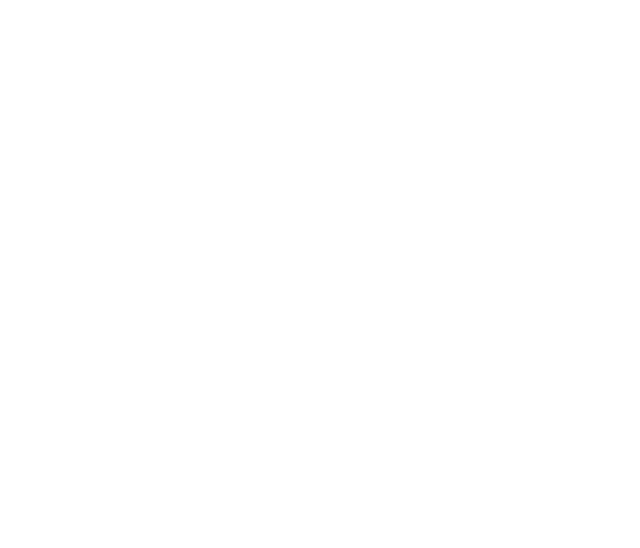
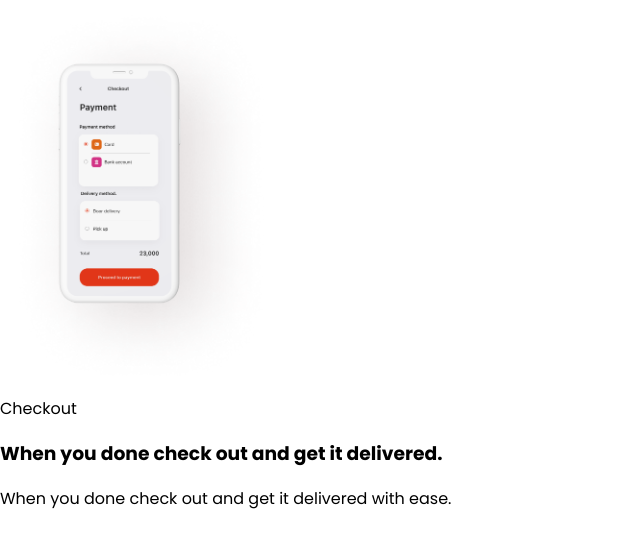
Before and after one commit to rahmonaliyev2007/olange, a plain HTML site: page index.html in a window 1280 px wide. Shown: the whole page, without its empty margins (0-640 px from the left). Drawn offline with Linux system fonts and the light colour scheme.

Commit message:
Section was changed

```diff
--- a/index.html
+++ b/index.html
@@ -1,13 +1,17 @@
 <!DOCTYPE html>
 <html lang="en">
+
 <head>
     <meta charset="UTF-8">
     <meta name="viewport" content="width=device-width, initial-scale=1.0">
     <title>Olange</title>
-    <link href="https://fonts.googleapis.com/css2?family=Poppins:ital,wght@0,100;0,200;0,300;0,400;0,500;0,600;0,700;0,800;0,900;1,100;1,200;1,300;1,400;1,500;1,600;1,700;1,800;1,900&display=swap" rel="stylesheet">
+    <link
+        href="https://fonts.googleapis.com/css2?family=Poppins:ital,wght@0,100;0,200;0,300;0,400;0,500;0,600;0,700;0,800;0,900;1,100;1,200;1,300;1,400;1,500;1,600;1,700;1,800;1,900&display=swap"
+        rel="stylesheet">
     <link rel="stylesheet" href="./css/main.css">
 
 </head>
+
 <body>
     <!-- -----------------------------------   Abdulaziz   Abdulaziz   Abdulaziz    ------------------------------------------------- -->
     <!-- Header -->
@@ -26,7 +30,24 @@
 
     <!-- -----------------------------------   Murodil   Murodil   Murodil    ------------------------------------------------- -->
     <!-- Explore varieties -->
-    <section class="Murodil"></section>
+    <section class="Murodil">
+        <div class="conatiner">
+            <div class="Murodil-left">
+                <img class="Murodil-img" src="./images/Rectangle (1).png" alt="Phone"
+                width="278"
+                height="511">
+            </div>
+
+            <div class="Murodil-right">
+                <span class="Murodil__subtitle">Checkout</span>
+                <h3 class="Murodil__title">When you done check out
+                    and get it delivered.</h3>
+                <p class="Murodil__desc">When you done check out and get it
+                    delivered with ease.</p>
+            </div>
+        </div>
+
+    </section>
 
     <!-- -----------------------------------   Murodil   Murodil   Murodil    ------------------------------------------------- -->
 
@@ -46,4 +67,5 @@
     <!-- -----------------------------------   Muhammadazizjon   Muhammadazizjon  ------------------------------------------------- -->
 
 </body>
+
 </html>
--- /dev/null
+++ b/scss/_Murodil.scss
@@ -0,0 +1,44 @@
+.Murodil {
+    display: grid;
+    grid-template-columns: auto auto;
+
+    .Murodil-left {
+        .Murodil-img {
+            top: 81px;
+            left: 245px;
+
+        }
+    }
+
+    .Murodil-right {
+
+        gap: 7px;
+
+        .Murodil__subtitle {
+            font-size: 24px;
+            font-weight: 700;
+            line-height: 36px;
+            letter-spacing: 0.10000000149011612px;
+            text-align: left;
+            color: #FA4A0C;
+        }
+
+        .Murodil__title {
+            font-size: 40px;
+            font-weight: 700;
+            line-height: 57px;
+            letter-spacing: 0.20000000298023224px;
+            text-align: left;
+            color: #252B42;
+        }
+
+        .Murodil__desc {
+            font-size: 24px;
+            font-weight: 500;
+            line-height: 38px;
+            letter-spacing: 0.20000000298023224px;
+            text-align: left;
+            color: #737373;
+        }
+    }
+}
--- a/scss/main.scss
+++ b/scss/main.scss
@@ -2,3 +2,4 @@
 @import "fonts";
 @import "container";
 @import "header";
+@import "Murodil";
```
Also changed, not shown: images/Rectangle (1).png (added). Lines whose indentation alone changed are shown as unchanged.
